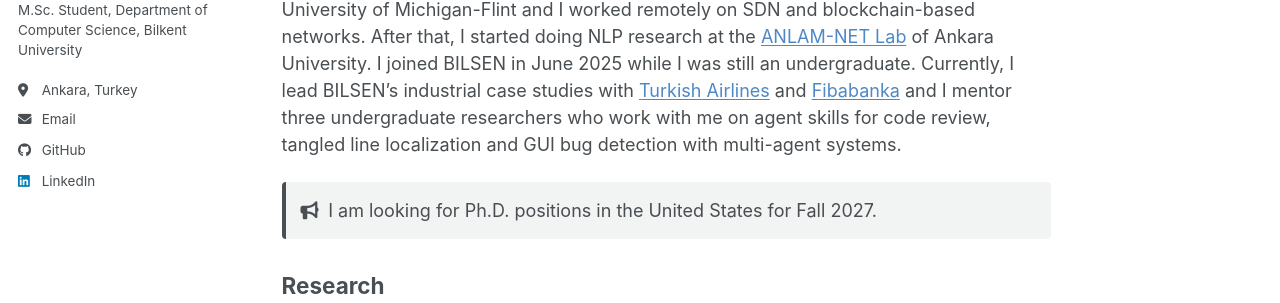
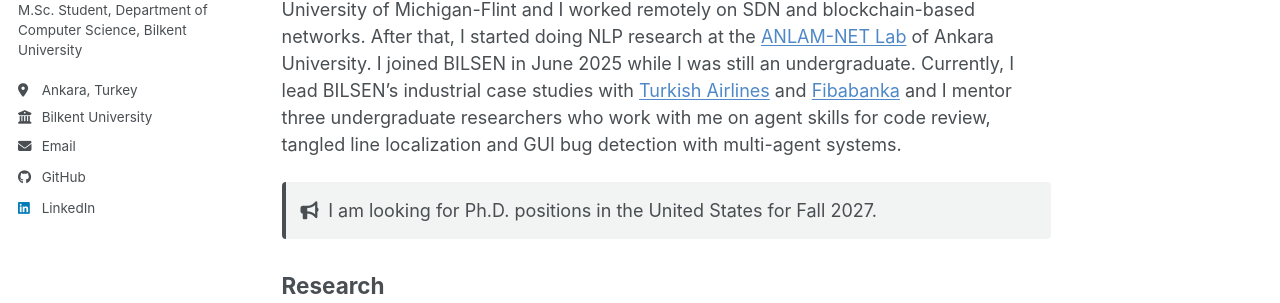
Before and after one commit to dev-zgr/dev-zgr.github.io, a Jekyll site: the page built from _pages/about.html, in a window 1280 px wide. Shown: the part 318-621 px from the top of the page. Built offline with Jekyll 4.4.1, drawn with Linux system fonts in a browser that asks for light colours; a script bundle is joined from its source files by our own code; a style sheet for code colours, icons or effects is not loaded.

Commit message:
Updated web CV (with References, without Research Interests); Bilkent University in the sidebar
Co-Authored-By: Claude Opus 5.5 <noreply@anthropic.com>

```diff
--- a/_config.yml
+++ b/_config.yml
@@ -70,7 +70,7 @@ author:
   pronouns         :
   bio              : "M.Sc. Student, Department of Computer Science, Bilkent University"
   location         : "Ankara, Turkey"
-  employer         :
+  employer         : "Bilkent University"
   uri              :
   email            : "ozgurkamali@bilkent.edu.tr"
 
```
Also changed, not shown: 1 other file.
